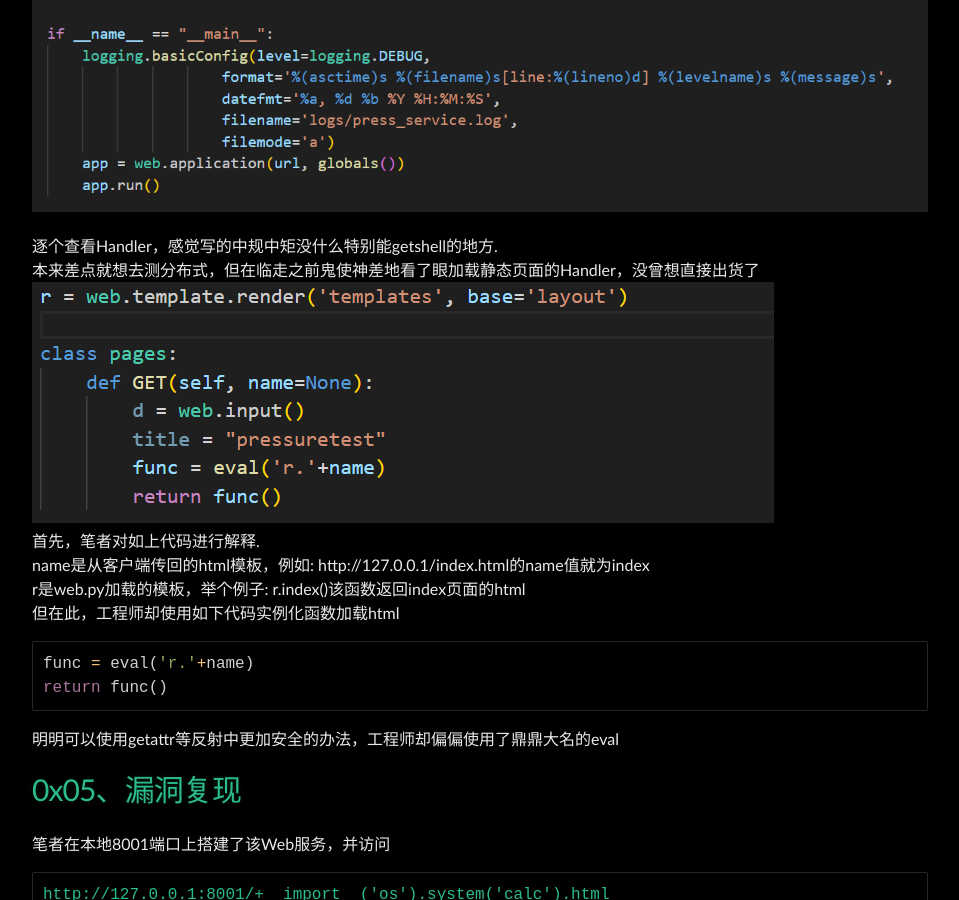
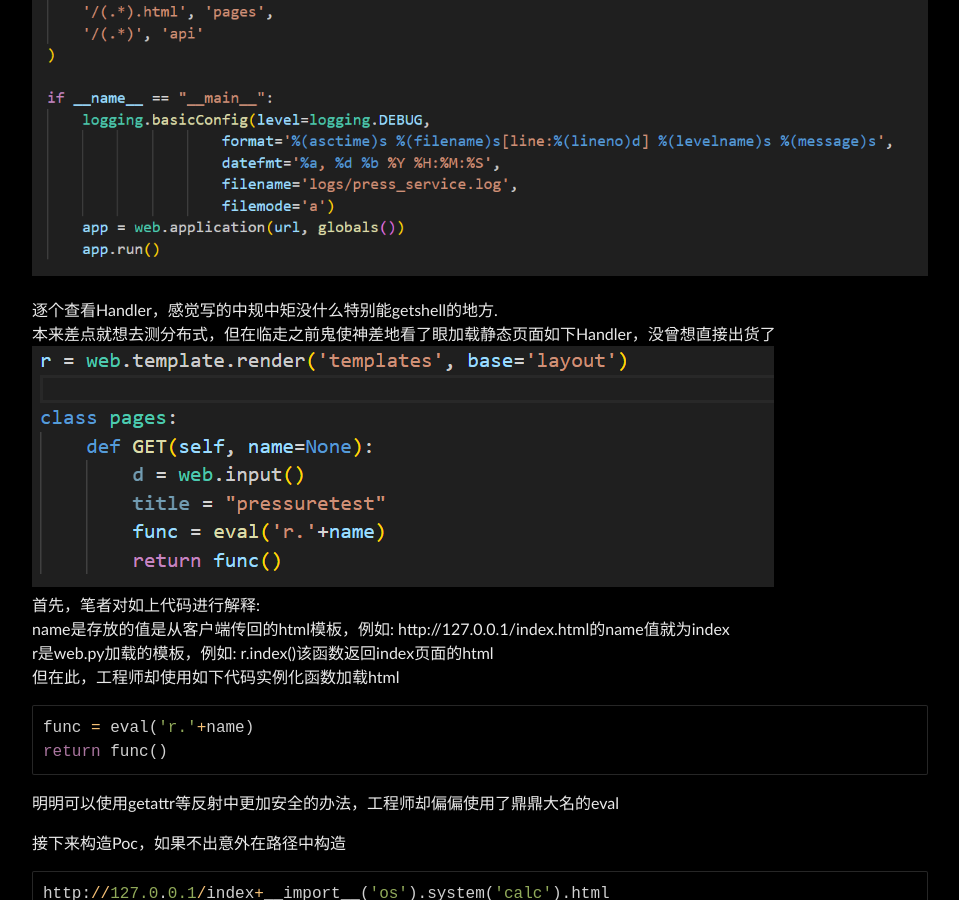
Before and after one commit to Leeyangee/leeyangee.github.io, a Jekyll site: the page built from _posts/2024-03-24-某大厂Web应用审计实战-从不出货到拿下小通用RCE.md, in a window 1280 px wide and 900 px high, scrolled down 2644 px. Shown: the whole window, without its empty margins (160-1119 px from the left). Built offline with Jekyll 4.4.1, drawn with Linux system fonts in a browser that asks for light colours; some of the changed text lies outside the part shown.

Commit message:
Update 2024-03-24-某大厂Web应用审计实战-从不出货到拿下小通用RCE.md

````diff
--- a/_posts/2024-03-24-某大厂Web应用审计实战-从不出货到拿下小通用RCE.md
+++ b/_posts/2024-03-24-某大厂Web应用审计实战-从不出货到拿下小通用RCE.md
@@ -6,11 +6,13 @@
 # [](#header-1)0x00、前言
 
 这段时间闲来无事，又开始了水CNVD证书顺便水水0day的日子. 但CNVD证书小厂的没意思，于是挖的一直是大厂的Web应用
-而且 中危水平越权啥的也没意思. 要想直接拿RCE打内网，只能从不为人知却又核心的资产入手
+但中危水平越权啥的也没意思. 要想直接拿RCE打内网，只能从不为人知却又核心的资产入手
+
+由于该漏洞还未修复，因此在下文演示的代码大多以混淆后的代码展示. 更多细节请私下联系笔者
 
 # [](#header-1)0x01、资产发现过程
 
-当然，想一举拿下通用RCE还是一个比较难的事情，毕竟拿RCE直接能进服务器内网. 这都要求攻击者资产搜集和代码审计能力具有极高水平，并且该资产相对于其他资产显得十分脆弱.
+当然，想一举拿下一个大厂通用RCE还是一个比较难的事情，毕竟拿RCE直接能进服务器内网. 这都要求攻击者资产搜集和代码审计能力具有极高水平，并且该资产相对于其他资产显得十分脆弱.
 
 因此在这里，挑选资产的方法就成为了重中之重
 
@@ -31,10 +33,10 @@
 
 # [](#header-1)0x03、源码搜集
 
-经过找寻，笔者终于发现了在某个较为远古的该大厂开源仓库的commits中遗留下来的这个Web应用的身影.
-好巧不巧该厂只是把该应用的分支开源版本作为补充放到了一个重要仓库的路径下，要是放在一个独立仓库里那笔者的搜集阶段估计会被大大拉长了
+经过不断搜集，笔者终于发现了在某个较为远古的该大厂开源仓库的commits中遗留下来的该Web应用的身影.
+好巧不巧该厂只是把该应用的分支开源版本作为补充放到了一个开源仓库的路径下，要是放在一个独立仓库里那笔者的搜集阶段估计会被大大拉长了
 
-在此笔者通过遗留的commits信息得到了该应用的部分开源版本2.0:
+在此笔者通过遗留的commits信息得到了该应用的部分开源版本2.0的代码:
 ![avatar](/image/2024-03-23-1.png)
 
 在README中，确实印证了我一开始的刻板印象: 该工具确实是一个分布式测试工具
@@ -49,15 +51,15 @@
 Web接口服务浅处理数据 -> 分布式处理服务深处理数据
 
 由于在此懒得配置分布式环境，因此先浅测一下Web接口服务.
-首先，Web接口异常的简单. 就是一个Python原生web.py + 自定义传参. 到这里其实工程师的水平也差不多摸透了
+首先，Web接口相对于其他应用是比较简单的. 就是一个Python原生web.py + 自定义传参. 到这里其实工程师的水平也差不多摸透了
 ![avatar](/image/2024-03-23-3.png)
 
 逐个查看Handler，感觉写的中规中矩没什么特别能getshell的地方.
-本来差点就想去测分布式，但在临走之前鬼使神差地看了眼加载静态页面的Handler，没曾想直接出货了
+本来差点就想去测分布式，但在临走之前鬼使神差地看了眼加载静态页面如下Handler，没曾想直接出货了
 ![avatar](/image/2024-03-23-5.png)
-首先，笔者对如上代码进行解释.
-name是从客户端传回的html模板，例如: http://127.0.0.1/index.html的name值就为index
-r是web.py加载的模板，举个例子: r.index()该函数返回index页面的html
+首先，笔者对如上代码进行解释:
+name是存放的值是从客户端传回的html模板，例如: http://127.0.0.1/index.html的name值就为index
+r是web.py加载的模板，例如: r.index()该函数返回index页面的html
 但在此，工程师却使用如下代码实例化函数加载html
 ```py
 func = eval('r.'+name)
@@ -65,11 +67,21 @@
 ```
 明明可以使用getattr等反射中更加安全的办法，工程师却偏偏使用了鼎鼎大名的eval
 
+接下来构造Poc，如果不出意外在路径中构造
+```py
+http://127.0.0.1/index+__import__('os').system('calc').html
+```
+那name变量的值就会变成
+```py
+name = "r.index+__import__('os').system('calc')"
+```
+就直接能触发命令执行
+
 # [](#header-1)0x05、漏洞复现
 
 笔者在本地8001端口上搭建了该Web服务，并访问
 ```url
-http://127.0.0.1:8001/+__import__('os').system('calc').html
+http://127.0.0.1:8001/index+__import__('os').system('calc').html
 ```
 
 服务端直接弹出计算器，证明存在RCE漏洞
````
